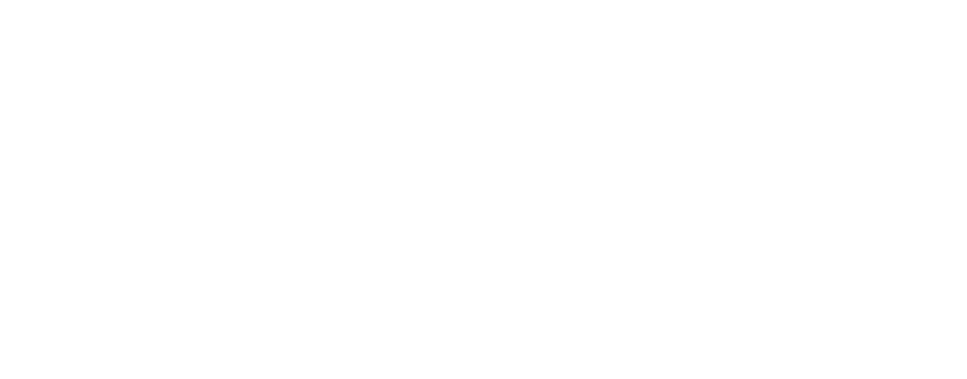
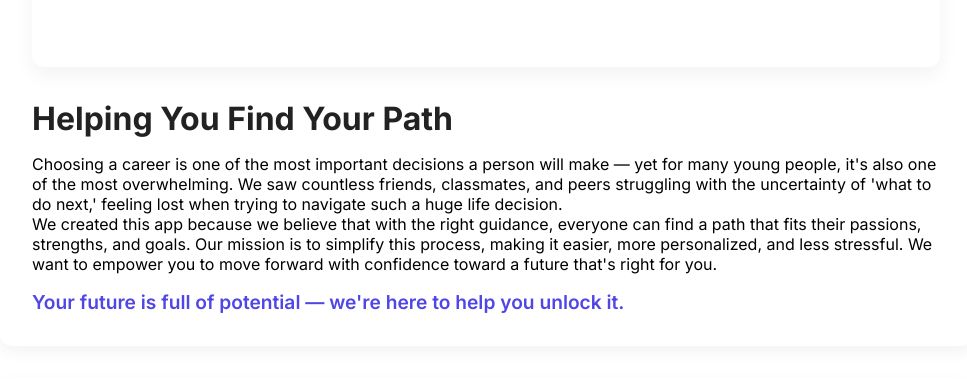
Before and after one commit to damien11zhang/CITS3403-Group-Project, a Flask app: page /about in a window 1280 px wide. Before the commit the part shown is empty. Shown: the part 620-999 px from the top of the page, without its empty margins (154-1121 px from the left). Before the commit the page ends 800 px from the top, so only its background shows below. Run offline with Flask 3, Linux system fonts and the light colour scheme.

Commit message:
Working on about page, adding to style.css and added image to test.html

```diff
--- a/frontend/static/style.css
+++ b/frontend/static/style.css
@@ -198,3 +198,30 @@ a:hover {
     flex-direction: column;
   }
 }
+
+/* ===== About Page Specific Styles ===== */
+.about-page .highlight-text {
+  font-weight: 600;
+  font-size: 1.2rem;
+  color: #4f46e5; /* Same purple as buttons for consistency */
+  margin-top: 1rem;
+}
+
+.about-image {
+  max-width: 500px;
+  width: 100%;
+  height: auto;
+  margin: 2rem 0;
+}
+
+.image-section {
+  margin-top: 2rem;
+}
+
+.layered-section {
+  background: white;
+  border-radius: 12px;
+  padding: 2rem;
+  box-shadow: 0 6px 15px rgba(0, 0, 0, 0.05);
+  margin-bottom: 2rem;
+}
--- a/frontend/templates/about.html
+++ b/frontend/templates/about.html
@@ -0,0 +1,40 @@
+{% extends "base.html" %}
+
+{% block title %}
+About Us
+{% endblock %}
+
+{% block content %}
+<div class="container about-page">
+  <div class="section layered-section">
+    <div class="section image-section centered">
+        <img src="{{ url_for('static', filename='images/image2') }}" alt="Uncertain of Future" class="about-image" />
+      </div>
+    <h1>Helping You Find Your Path</h1>
+    <p>
+      Choosing a career is one of the most important decisions a person will make — yet for many young people, it's also one of the most overwhelming.
+      We saw countless friends, classmates, and peers struggling with the uncertainty of 'what to do next,' feeling lost when trying to navigate such a huge life decision.
+    </p>
+    <p>
+      We created this app because we believe that with the right guidance, everyone can find a path that fits their passions, strengths, and goals.
+      Our mission is to simplify this process, making it easier, more personalized, and less stressful.
+      We want to empower you to move forward with confidence toward a future that's right for you.
+    </p>
+    <p class="highlight-text">
+      Your future is full of potential — we're here to help you unlock it.
+    </p>
+  </div>
+
+  <div class="section image-section centered">
+    <img src="{{ url_for('static', filename='images/image1') }}" alt="Career Paths Illustration" class="about-image" />
+  </div>
+
+  <div class="section layered-section">
+    <h2>Our Vision</h2>
+    <p>
+      We believe that no one should feel lost when thinking about their future.
+      Our platform is designed to make career exploration more intuitive, engaging, and encouraging — helping you make informed decisions with confidence.
+    </p>
+  </div>
+</div>
+{% endblock %}
--- a/frontend/templates/test.html
+++ b/frontend/templates/test.html
@@ -36,6 +36,10 @@
           <option>Graduate</option>
           <option>Working Professional</option>
         </select>
+
+        <div class="section image-section centered">
+          <img src="{{ url_for('static', filename='images/image1') }}" alt="Career Paths Illustration" class="about-image" />
+        </div>
 
         <button class="button" type="submit">Submit</button>
       </form>
```
Also changed, not shown: frontend/static/images/image1.jpg (added), frontend/static/images/image2.jpg (added).
